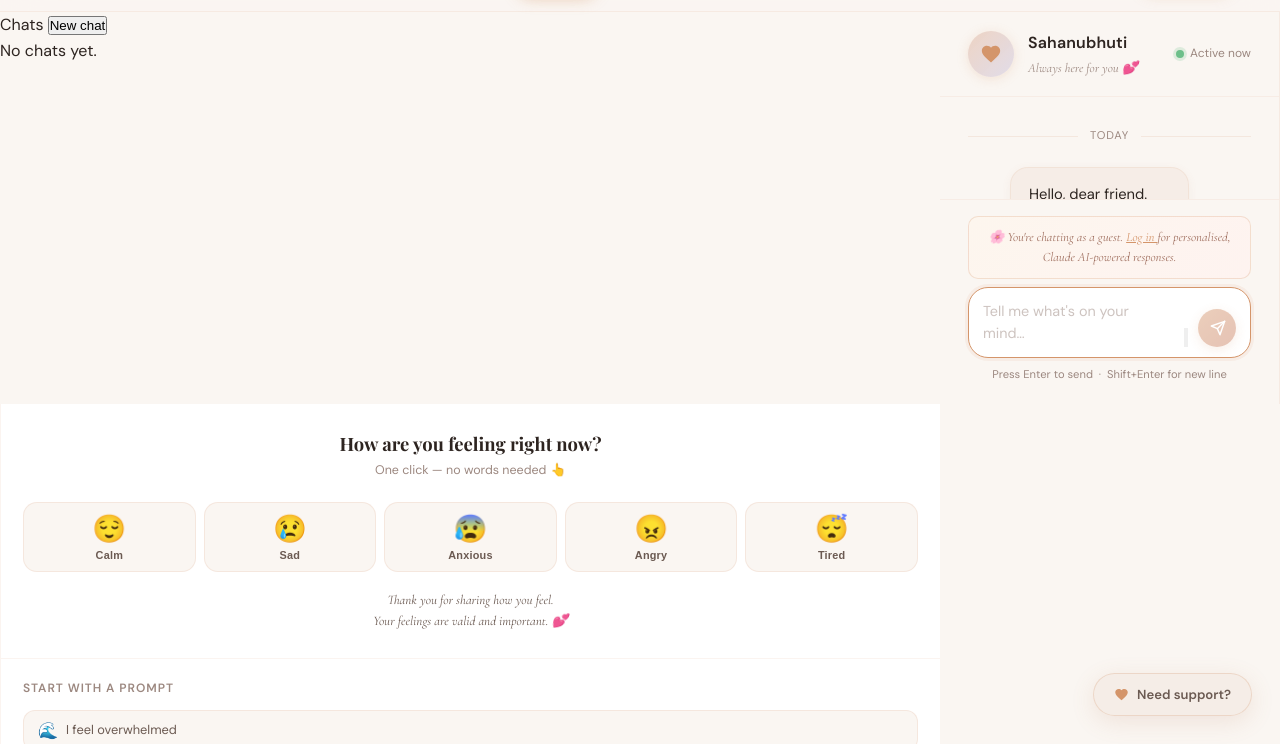
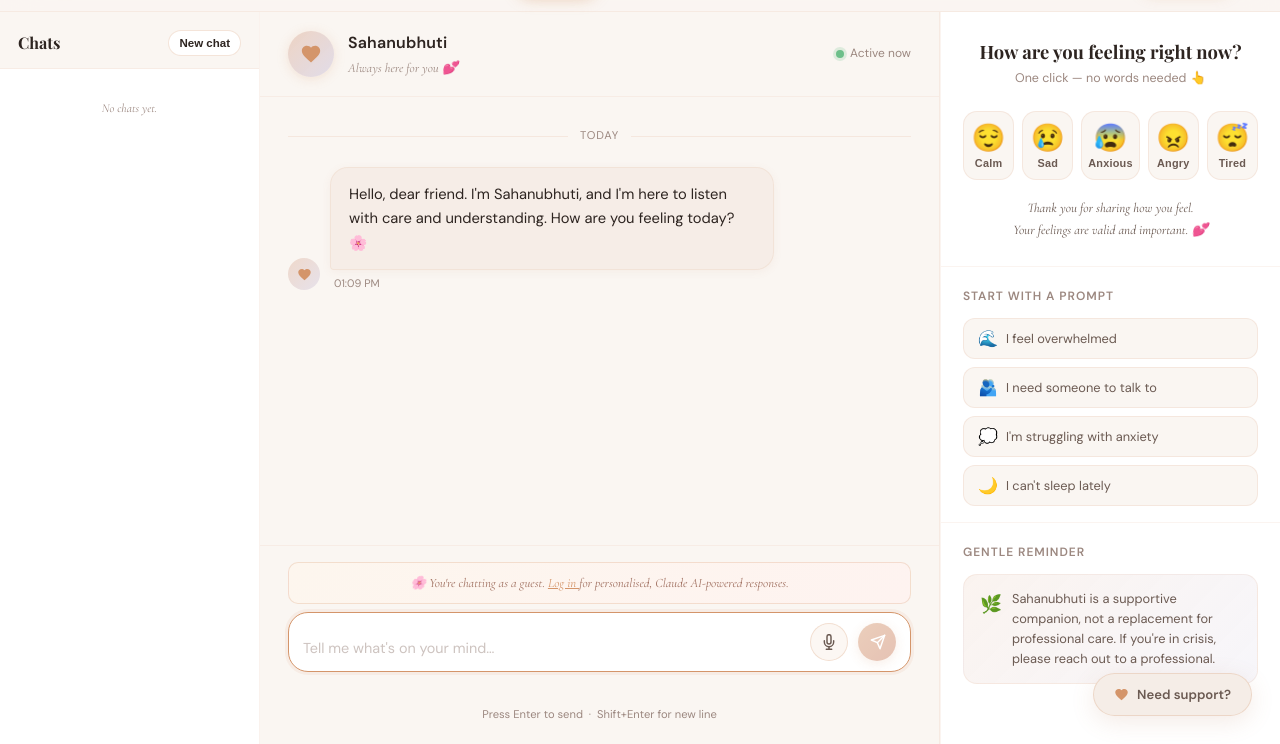
Before and after one commit to akshat-shaw-509/Sahanubhuti, a plain HTML site: page pages/html/chat.html in a window 1280 px wide. Shown: the part 56-800 px from the top of the page. Drawn offline with nearby package versions, Linux system fonts and the light colour scheme; a web font is replaced by a local one.

Commit message:
Add files via upload

```diff
--- a/pages/css/chat.css
+++ b/pages/css/chat.css
@@ -15,11 +15,122 @@
 /* ── Main Content (below navbar) ── */
 .chat-layout {
   display: grid;
-  grid-template-columns: 1fr 340px;
+  grid-template-columns: 260px 1fr 340px;
   gap: 0;
   flex: 1;
   overflow: hidden;
   height: calc(100vh - 68px);
+}
+
+/* ——— History Sidebar (left) ——— */
+.history-sidebar {
+  background: #fff;
+  border-right: 1px solid rgba(212,149,106,0.12);
+  display: flex;
+  flex-direction: column;
+  overflow: hidden;
+}
+
+.history-header {
+  padding: 18px 18px 12px;
+  border-bottom: 1px solid rgba(212,149,106,0.1);
+  background: rgba(250, 246, 242, 0.95);
+  backdrop-filter: blur(10px);
+  display: flex;
+  align-items: center;
+  justify-content: space-between;
+  gap: 10px;
+}
+
+.history-title {
+  display: block;
+  font-family: var(--font-display);
+  font-size: 1rem;
+  font-weight: 700;
+  color: var(--text-dark);
+}
+
+.history-sub {
+  display: block;
+  font-size: 0.72rem;
+  color: var(--text-light);
+  margin-top: 2px;
+  letter-spacing: 0.02em;
+}
+
+.history-new {
+  border: 1.5px solid rgba(212,149,106,0.25);
+  background: #fff;
+  color: var(--text-dark);
+  border-radius: 999px;
+  padding: 6px 10px;
+  font-size: 0.72rem;
+  font-weight: 600;
+  cursor: pointer;
+  transition: all 0.2s ease;
+}
+
+.history-new:hover {
+  border-color: var(--rose);
+  color: var(--rose);
+  background: rgba(212,149,106,0.06);
+}
+
+.history-list {
+  flex: 1;
+  overflow-y: auto;
+  padding: 12px;
+  display: flex;
+  flex-direction: column;
+  gap: 8px;
+}
+
+.history-list::-webkit-scrollbar { width: 4px; }
+.history-list::-webkit-scrollbar-thumb { background: var(--blush); border-radius: 2px; }
+
+.history-item {
+  border: 1px solid rgba(212,149,106,0.12);
+  background: var(--cream);
+  border-radius: 12px;
+  padding: 10px 12px;
+  cursor: pointer;
+  transition: all 0.2s ease;
+}
+
+.history-item.active {
+  border-color: var(--rose);
+  background: rgba(212,149,106,0.08);
+  box-shadow: 0 6px 16px rgba(180,110,80,0.12);
+}
+
+.history-item:hover {
+  border-color: var(--rose);
+  background: rgba(212,149,106,0.06);
+  transform: translateX(2px);
+}
+
+.history-item__text {
+  font-size: 0.78rem;
+  color: var(--text-mid);
+  line-height: 1.45;
+  margin-bottom: 6px;
+}
+
+.history-item__meta {
+  font-size: 0.68rem;
+  color: var(--text-light);
+  display: flex;
+  align-items: center;
+  gap: 6px;
+}
+
+.history-empty {
+  font-size: 0.75rem;
+  color: var(--text-light);
+  text-align: center;
+  padding: 18px 10px;
+  font-family: var(--font-accent);
+  font-style: italic;
 }
 
 /* ════════════════════════════════════
@@ -366,6 +477,61 @@
   transform: none;
 }
 
+.btn-mic {
+  width: 38px;
+  height: 38px;
+  border-radius: 50%;
+  border: 1.5px solid rgba(212,149,106,0.25);
+  background: rgba(212,149,106,0.08);
+  color: var(--text-mid);
+  display: grid;
+  place-items: center;
+  cursor: pointer;
+  flex-shrink: 0;
+  transition: all 0.22s cubic-bezier(0.34,1.56,0.64,1);
+}
+
+.btn-mic:hover {
+  transform: scale(1.08);
+  border-color: var(--rose);
+  background: rgba(212,149,106,0.12);
+  color: var(--rose);
+}
+
+.btn-mic:active { transform: scale(0.95); }
+
+.btn-mic svg {
+  width: 16px;
+  height: 16px;
+}
+
+.btn-mic.recording {
+  border-color: rgba(220, 80, 80, 0.55);
+  background: rgba(220, 80, 80, 0.12);
+  color: rgb(220, 80, 80);
+  box-shadow: 0 0 0 3px rgba(220, 80, 80, 0.12);
+}
+
+.btn-mic:disabled {
+  opacity: 0.45;
+  cursor: not-allowed;
+  transform: none;
+}
+
+.voice-status {
+  min-height: 18px;
+  margin-top: 8px;
+  text-align: center;
+  font-size: 0.72rem;
+  color: var(--text-light);
+  font-family: var(--font-accent);
+  font-style: italic;
+}
+
+.voice-status.listening {
+  color: rgb(180, 70, 70);
+}
+
 .chat-input-hint {
   font-size: 0.7rem;
   color: var(--text-light);
@@ -687,6 +853,10 @@
     grid-template-rows: 1fr auto;
   }
 
+  .history-sidebar {
+    display: none;
+  }
+
   .mood-sidebar {
     border-left: none;
     border-top: 1px solid rgba(212,149,106,0.1);
```
